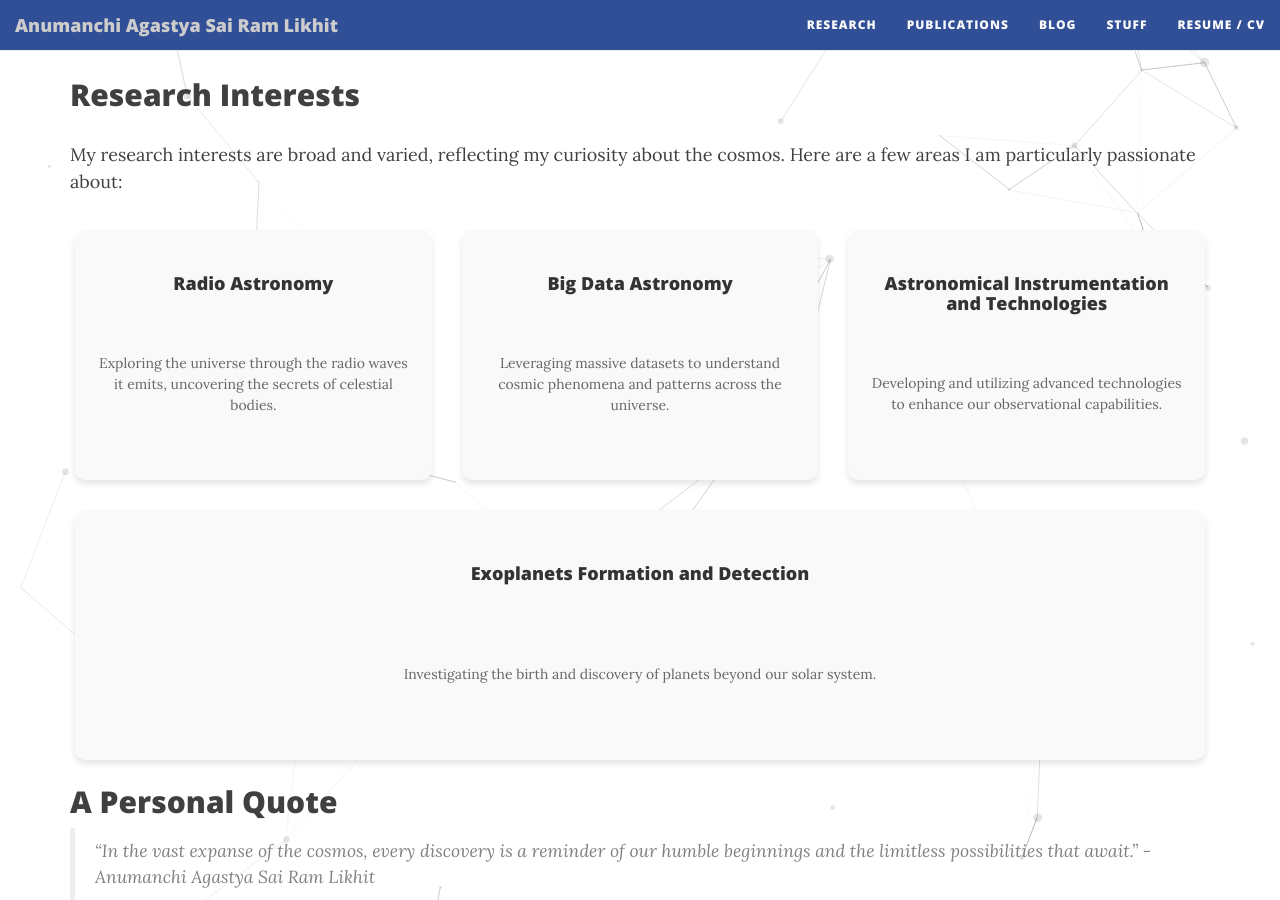
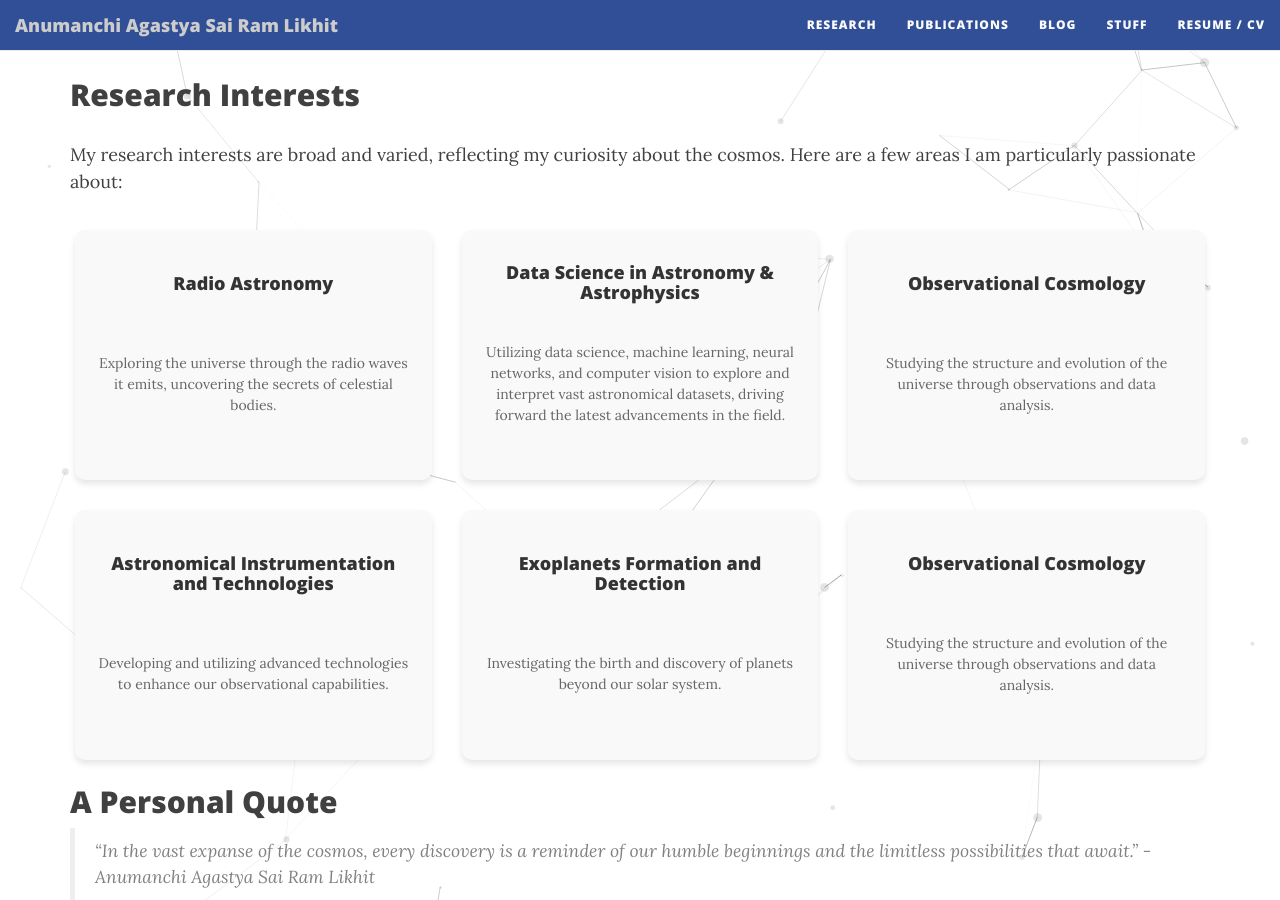
Before and after one commit to astropi-b/astropi-b.github.io, a Jekyll site: the page built from index.md, in a window 1280 px wide and 900 px high, scrolled down 343 px. Built offline with Jekyll 4.4.1, drawn with Linux system fonts in a browser that asks for light colours; nearby versions of some CDN libraries.

Commit message:
Update index.md

```diff
--- a/index.md
+++ b/index.md
@@ -101,8 +101,14 @@ My research interests are broad and varied, reflecting my curiosity about the co
   </div>
 
   <div class="research-item">
-    <h4>Big Data Astronomy</h4>
-    <p>Leveraging massive datasets to understand cosmic phenomena and patterns across the universe.</p>
+    <h4>Data Science in Astronomy & Astrophysics</h4>
+    <p>Utilizing data science, machine learning, neural networks, and computer vision to explore and interpret vast astronomical datasets, driving forward the latest advancements in the field.</p>
+  </div>
+
+
+  <div class="research-item">
+    <h4>Observational Cosmology</h4>
+    <p>Studying the structure and evolution of the universe through observations and data analysis.</p>
   </div>
 
   <div class="research-item">
@@ -114,6 +120,10 @@ My research interests are broad and varied, reflecting my curiosity about the co
     <h4>Exoplanets Formation and Detection</h4>
     <p>Investigating the birth and discovery of planets beyond our solar system.</p>
   </div>
+  <div class="research-item">
+    <h4>Observational Cosmology</h4>
+    <p>Studying the structure and evolution of the universe through observations and data analysis.</p>
+  </div>
 </div>
 
 ## A Personal Quote
```
